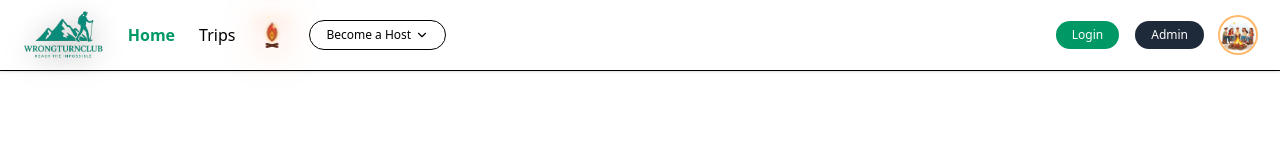
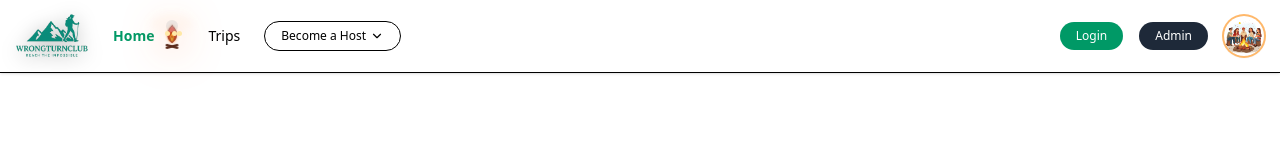
Before and after one commit to chandru12588/wtc-chandru, a React (Vite) app: page / in a window 1280 px wide. Shown: the top 148 px of the page. Built offline with nearby package versions, Linux system fonts and the light colour scheme; no server answers.

Commit message:
updated navbar design

```diff
--- a/src/components/Navbar.jsx
+++ b/src/components/Navbar.jsx
@@ -32,44 +32,47 @@ export default function Navbar() {
     <>
       {/* ================= HEADER ================= */}
       <header className="fixed top-0 left-0 right-0 z-50 bg-white border-b shadow-sm">
-        <nav className="max-w-7xl mx-auto h-[70px] px-6 flex items-center gap-6">
+        <nav className="max-w-7xl mx-auto h-[72px] px-4 flex items-center gap-6">
 
-          {/* LOGO — LEFT */}
+          {/* LOGO — LEFT (NO GAP) */}
           <Link to="/" className="flex items-center">
             <img
               src={logo3}
               alt="WrongTurn Club"
-              className="h-12 object-contain drop-shadow-[0_6px_14px_rgba(0,0,0,0.35)]"
+              className="h-11 object-contain drop-shadow-[0_4px_10px_rgba(0,0,0,0.35)]"
             />
           </Link>
 
-          {/* MENU — STARTS IMMEDIATELY AFTER LOGO */}
+          {/* MENU — STARTS RIGHT AFTER LOGO */}
+          <div className="hidden md:flex items-center gap-6 text-sm font-medium">
+
+            {/* Home + Campfire */}
+            <div className="flex items-center gap-1">
               <NavLink
                 to="/"
                 className={({ isActive }) =>
                   isActive
                     ? "text-emerald-600 font-semibold"
-                : "hover:text-emerald-600 font-medium"
+                    : "hover:text-emerald-600"
                 }
               >
                 Home
               </NavLink>
+              <CampfireAnimated size={26} />
+            </div>
 
             <NavLink
               to="/trips"
               className={({ isActive }) =>
                 isActive
                   ? "text-emerald-600 font-semibold"
-                : "hover:text-emerald-600 font-medium"
+                  : "hover:text-emerald-600"
               }
             >
               Trips
             </NavLink>
 
-          {/* CAMPFIRE NEXT TO TRIPS */}
-          <CampfireAnimated size={26} />
-
-          {/* HOST DROPDOWN */}
+            {/* Host Dropdown */}
             <div className="relative">
               <button
                 onClick={() => setHostMenuOpen(!hostMenuOpen)}
@@ -89,9 +92,10 @@ export default function Navbar() {
                 </div>
               )}
             </div>
+          </div>
 
-          {/* PUSH AUTH TO RIGHT */}
-          <div className="ml-auto flex items-center gap-4">
+          {/* RIGHT SIDE — PUSHED USING ml-auto */}
+          <div className="hidden md:flex items-center gap-4 ml-auto">
 
             {!user ? (
               <>
@@ -101,7 +105,6 @@ export default function Navbar() {
                 >
                   Login
                 </Link>
-
                 <Link
                   to="/admin/login"
                   className="bg-gray-800 text-white px-4 py-1.5 rounded-full text-xs"
@@ -118,11 +121,11 @@ export default function Navbar() {
               </button>
             )}
 
-            {/* PEOPLE IMAGE — RIGHT NEXT TO ADMIN */}
+            {/* PEOPLE IMAGE — NEAR ADMIN */}
             <img
               src={cammp1}
               alt="Campers"
-              className="h-9 w-9 rounded-full object-cover ring-2 ring-orange-300"
+              className="h-10 w-10 rounded-full object-cover ring-2 ring-orange-300 shadow-sm"
             />
           </div>
 
@@ -136,8 +139,52 @@ export default function Navbar() {
         </nav>
       </header>
 
+      {/* MOBILE MENU */}
+      {mobileOpen && (
+        <div className="fixed inset-0 z-[999] md:hidden">
+          <div
+            className="absolute inset-0 bg-black/40"
+            onClick={() => setMobileOpen(false)}
+          />
+
+          <div className="fixed right-0 top-0 h-full w-[85%] bg-white shadow-xl overflow-y-auto">
+            <div className="flex items-center justify-between p-4 border-b">
+              <h2 className="text-lg font-bold">Menu</h2>
+              <button onClick={() => setMobileOpen(false)}>
+                <X size={26} />
+              </button>
+            </div>
+
+            <div className="p-6 space-y-5 text-base font-medium">
+              <NavLink to="/" onClick={() => setMobileOpen(false)}>🏠 Home</NavLink>
+              <NavLink to="/trips" onClick={() => setMobileOpen(false)}>🧭 Trips</NavLink>
+              <NavLink to="/host/register" onClick={() => setMobileOpen(false)}>🏕 Become a Host</NavLink>
+              <NavLink to="/host/login" onClick={() => setMobileOpen(false)}>🔑 Host Login</NavLink>
+
+              {!user ? (
+                <>
+                  <Link to="/login" className="block text-center bg-emerald-600 text-white py-3 rounded-lg">
+                    Login
+                  </Link>
+                  <Link to="/admin/login" className="block text-center bg-gray-800 text-white py-3 rounded-lg">
+                    Admin
+                  </Link>
+                </>
+              ) : (
+                <button
+                  onClick={handleLogout}
+                  className="w-full bg-red-500 text-white py-3 rounded-lg"
+                >
+                  Logout
+                </button>
+              )}
+            </div>
+          </div>
+        </div>
+      )}
+
       {/* HEADER SPACER */}
-      <div className="h-[70px]" />
+      <div className="h-[72px]" />
     </>
   );
 }
```
Lines whose indentation alone changed are shown as unchanged.
